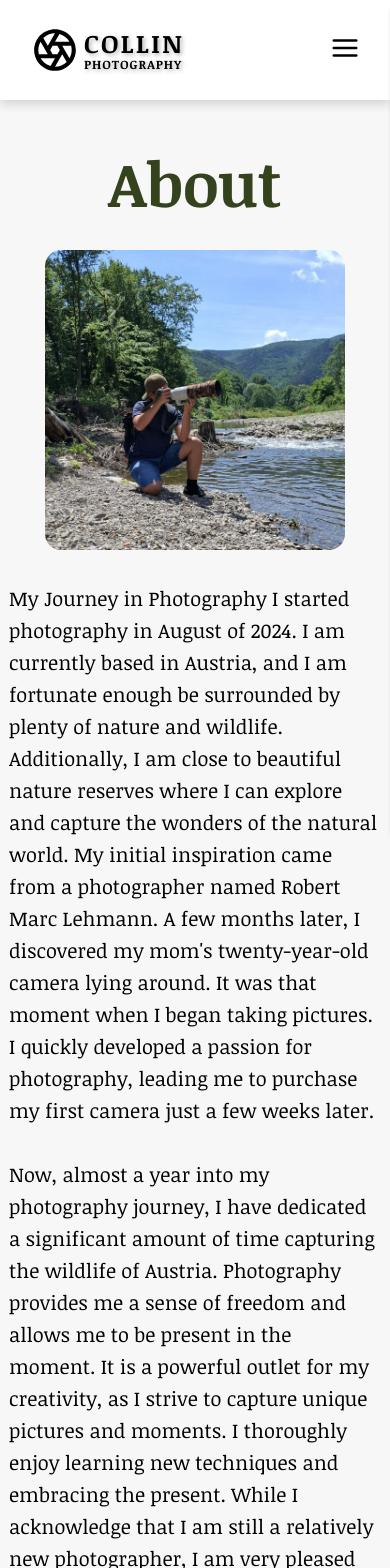
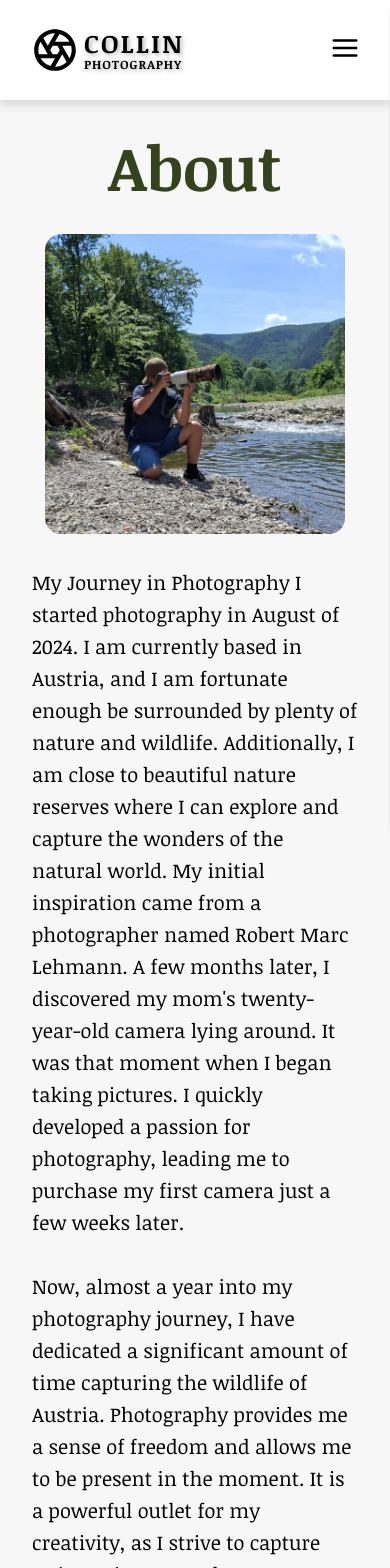
Before and after one commit to AndriyMerzlikin/Collin-Photography-website_FE, a Next.js app: page /about in a window 390 px wide. Shown: the top 1568 px of the page. Built offline with nearby package versions, Linux system fonts and the light colour scheme.

Commit message:
fixed styles ABOUT-page

```diff
--- a/src/app/about/page.module.scss
+++ b/src/app/about/page.module.scss
@@ -8,7 +8,11 @@
   flex-direction: column;
   align-items: center;
   background-color: $secondary-low;
-  width: 120%;
+  width: 100%;
+
+  @media (max-width: 550px) {
+    padding: $paragraph-spacing-3x;
+  }
 }
 
 .heading {
@@ -20,7 +24,7 @@
 .textRow,
 .textRowReverse {
   display: flex;
-  align-items: center;
+  align-items: flex-start;
   justify-content: center;
   margin-bottom: $paragraph-spacing-3x;
   gap: $paragraph-spacing-3x;
@@ -31,6 +35,7 @@
 
   @media (max-width: 768px) {
     flex-direction: column;
+    align-items: center;
   }
 }
 
@@ -39,6 +44,7 @@
 
   @media (max-width: 768px) {
     flex-direction: column;
+    align-items: center;
   }
 }
 
@@ -51,6 +57,7 @@
   @media (max-width: 550px) {
     font-size: $font-size-xs;
   }
+
   @media (max-width: 768px) {
     font-size: $font-size-s;
   }
```
